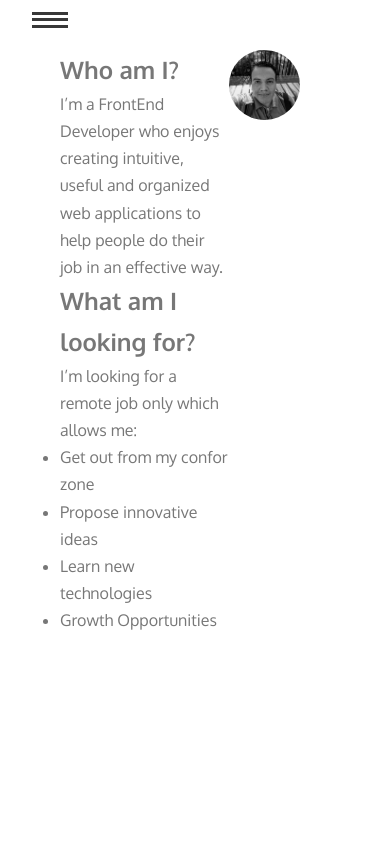
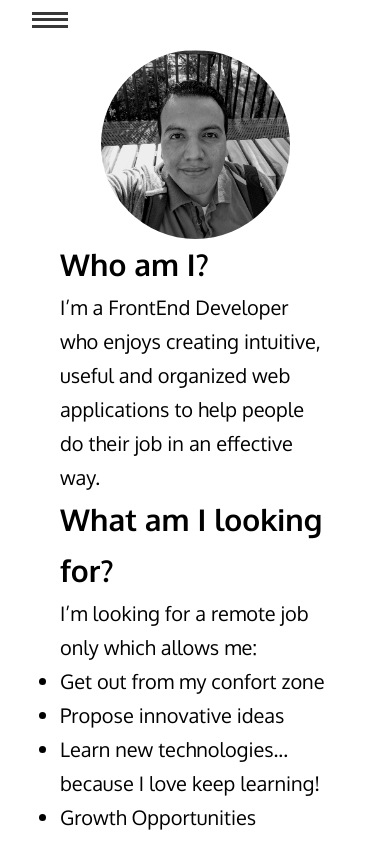
Before and after one commit to ing-arriola/personalBlog, a React (Create React App) app: page /about in a window 390 px wide. Shown: the top 868 px of the page. Before the commit the page ends 844 px from the top, so only its background shows below. Built offline with nearby package versions, Linux system fonts and the light colour scheme.

Commit message:
Added improvements on the about page styles, also I changed position of the image and text in the about page

```diff
--- a/src/App.css
+++ b/src/App.css
@@ -228,17 +228,31 @@ body {
 #about-container {
   font-family: "Oxygen", sans-serif;
   font-weight: 400;
-  font-size: 16px;
+  font-size: 20px;
   line-height: 1.7;
   color: #777;
   padding: 0px 30px 30px 30px;
+  display: grid;
+  grid-template-columns: repeat(2, 1fr);
+
+  /*grid-template-areas: "about-des about-img";*/
+
+  /*gap: 1rem;*/
+}
+
+#about-description {
+  color: #000;
+}
+
+#about-photo {
   display: flex;
-}
-#about-description {
+  margin: auto;
+  justify-content: center;
+  align-items: center;
 }
 
 #about-photo img {
-  margin: auto;
+  /*grid-area: about-img;*/
   width: 70%;
   border-radius: 50%;
 }
@@ -341,4 +355,19 @@ body {
   .toolbar nav {
     visibility: hidden;
   }
+
+  /*ABOUT*/
+  #about-container {
+    display: flex;
+    flex-flow: column;
+    justify-content: center;
+    align-items: center;
+  }
+
+  #about-photo {
+    display: flex;
+    justify-content: center;
+    align-items: center;
+    margin: auto;
+  }
 }
--- a/src/components/About/About.js
+++ b/src/components/About/About.js
@@ -4,6 +4,9 @@ import jarriolaPhoto from "../../images/jaimeArriola.png";
 const About = () => {
   return (
     <div id="about-container">
+      <div id="about-photo">
+        <img src={jarriolaPhoto} className="" alt="JarriolaPhoto" />
+      </div>
       <div id="about-description">
         <h2>Who am I?</h2>
         <p>
@@ -14,14 +17,11 @@ const About = () => {
         <h2>What am I looking for?</h2>
         <p>I’m looking for a remote job only which allows me:</p>
         <ul>
-          <li>Get out from my confor zone</li>
+          <li>Get out from my confort zone</li>
           <li>Propose innovative ideas</li>
-          <li>Learn new technologies</li>
+          <li>Learn new technologies... because I love keep learning!</li>
           <li>Growth Opportunities</li>
         </ul>
-      </div>
-      <div id="about-photo">
-        <img src={jarriolaPhoto} className="" alt="JarriolaPhoto" />
       </div>
     </div>
   );
```
